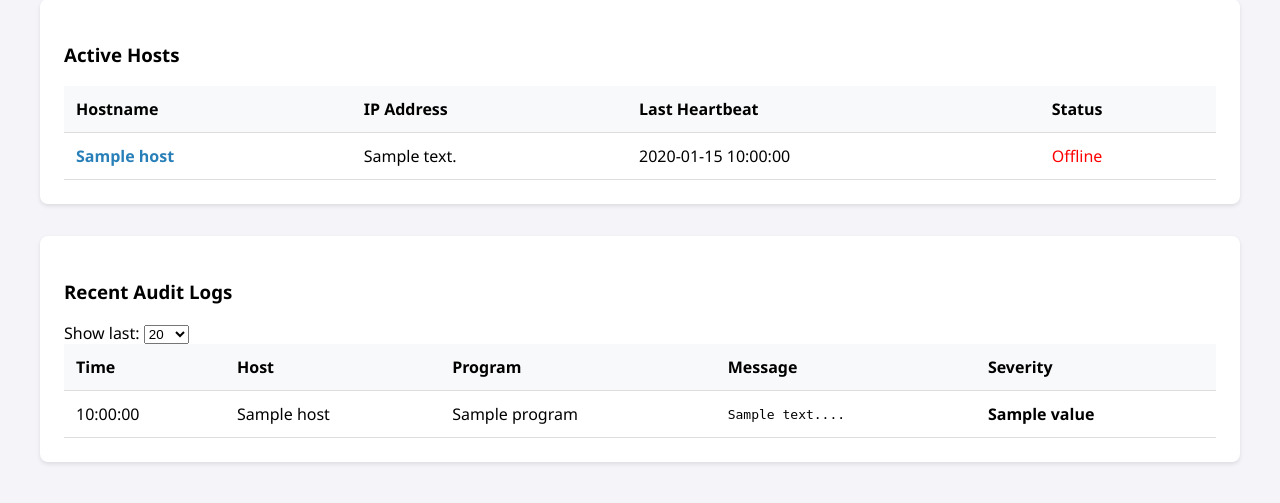
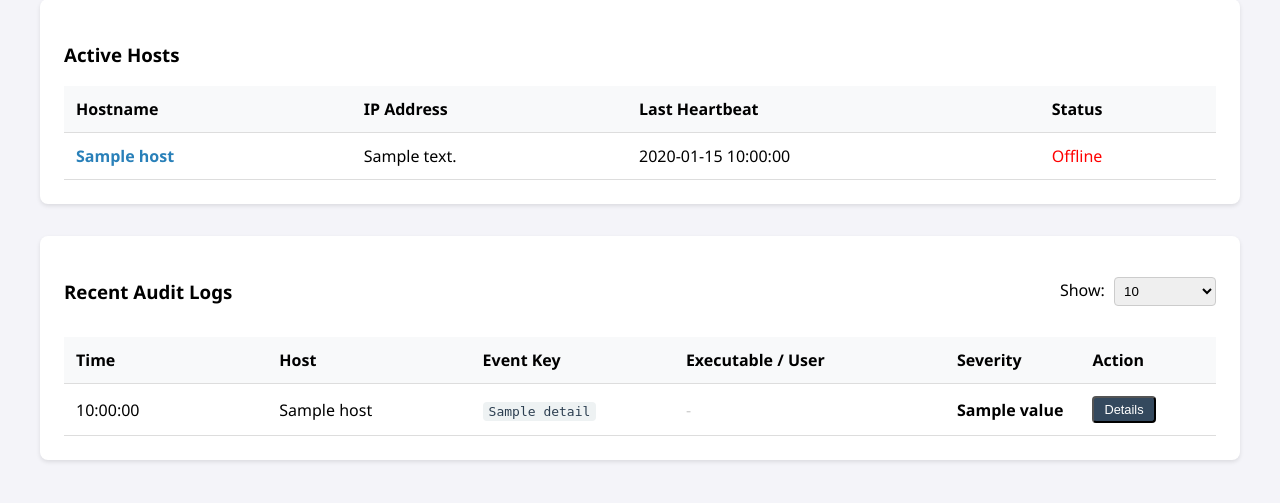
Before and after one commit to arturght06/kso-proj, a Flask app: template server/templates/dashboard.html in a window 1280 px wide. Shown: the part 180-683 px from the top of the page. Run offline with Flask 3, Linux system fonts and the light colour scheme; tables that the repository leaves empty hold one stand-in row (values such as "Sample post"); the template is opened without the code that fills it: values that come from a table or form of the project are taken from there, most other values are stand-ins (such as "Sample title", 1, 10 or a date in 2020); some libraries are stand-ins or nearby versions.

Commit message:
dashboard

```diff
--- a/server/templates/dashboard.html
+++ b/server/templates/dashboard.html
@@ -3,62 +3,77 @@
 {% block content %}
 <script src="https://cdnjs.cloudflare.com/ajax/libs/socket.io/4.0.1/socket.io.js"></script>
 <script type="text/javascript">
+    // Funkcja pomocnicza do przeładowania strony z nowym limitem
+    function changeLimit(limit) {
+        const url = new URL(window.location.href);
+        url.searchParams.set('limit', limit);
+        window.location.href = url.toString();
+    }
+
+    // Funkcja do pokazywania/ukrywania surowego loga
+    function toggleDetails(rowId) {
+        var x = document.getElementById("raw-" + rowId);
+        if (x.style.display === "none") {
+            x.style.display = "table-row";
+        } else {
+            x.style.display = "none";
+        }
+    }
+
     document.addEventListener("DOMContentLoaded", function() {
         var socket = io();
 
         socket.on('connect', function() {
-            console.log("Connected to Dashboard. Requesting ALL streams.");
-            // Send empty object -> Request ALL logs
+            console.log("Connected to Dashboard.");
             socket.emit('start_monitoring', {});
         });
 
-        // 1. Host Status Updates
         socket.on('host_status_update', function(data) {
             var statusSpan = document.getElementById("status-" + data.host_id);
             var lastSeenCell = document.getElementById("last-seen-" + data.host_id);
-
             if (statusSpan) {
-                if (data.is_online) {
-                    statusSpan.style.color = "green";
-                    statusSpan.innerText = "Online";
-                } else {
-                    statusSpan.style.color = "red";
-                    statusSpan.innerText = "Offline";
+                statusSpan.style.color = data.is_online ? "green" : "red";
+                statusSpan.innerText = data.is_online ? "Online" : "Offline";
             }
-            }
-            if (lastSeenCell) {
-                lastSeenCell.innerText = data.last_seen;
-            }
+            if (lastSeenCell) lastSeenCell.innerText = data.last_seen;
         });
 
-        // 2. New Log Updates
+        // Obsługa nowego loga przez WebSocket (Aktualizacja tabeli)
         socket.on('new_log', function(data) {
             var tableBody = document.querySelector("#logs-table tbody");
-            if (!tableBody) return; // Safety check
+            if (!tableBody) return;
+
+            // Generujemy unikalne ID dla wiersza detali
+            var uniqueId = Date.now() + Math.random().toString(36).substr(2, 9);
+
+            // Parsowanie detali (jeśli są)
+            // Backend w 'data' może przysłać surowe message, ale agent przesyła też szczegóły
+            // W WebSocket payload (app.py) musisz upewnić się, że przesyłasz 'details' lub parsować message.
+            // Tutaj zakładamy prostą prezentację, bo WebSocket w app.py wysyła uproszczony payload.
+            // Aby uzyskać pełne detale przez socket, trzeba by zaktualizować app.py -> handle_start_monitoring.
+
+            // Dla uproszczenia w wersji "live" z socketa pokażemy podstawy,
+            // ale po odświeżeniu (z bazy) będą pełne dane.
 
             var row = tableBody.insertRow(0);
-
-            // Highlight animation
             row.style.backgroundColor = "#e8f5e9";
             setTimeout(() => { row.style.transition = "background 1s"; row.style.backgroundColor = "transparent"; }, 500);
 
-            var color = 'black';
-            if(data.severity === 'critical') color = 'red';
-            else if(data.severity === 'warning') color = 'orange';
-
-            // Safe message handling (handle nulls)
-            var safeMessage = (data.message || "").substring(0, 100);
+            var color = data.severity === 'critical' ? 'red' : (data.severity === 'warning' ? 'orange' : 'black');
 
             row.innerHTML = `
                 <td>${data.timestamp}</td>
                 <td>${data.hostname}</td>
-                <td>${data.program}</td>
-                <td style="font-family: monospace;">${safeMessage}...</td>
+                <td><strong>${data.program}</strong></td>
+                <td>${data.message.substring(0, 50)}...</td>
                 <td style="font-weight: bold; color: ${color}">${data.severity}</td>
+                <td><button onclick="alert('${data.message.replace(/'/g, "\\'")}')" class="btn" style="padding: 2px 8px; font-size: 0.8em;">Raw</button></td>
             `;
 
-            if(tableBody.rows.length > 20) {
-                tableBody.deleteRow(20);
+            // Usuń nadmiarowe wiersze
+            var limit = {{ current_limit }};
+            if(tableBody.rows.length > limit) {
+                tableBody.deleteRow(limit);
             }
         });
     });
@@ -103,28 +118,30 @@
 </div>
 
 <div class="card">
+    <div style="display: flex; justify-content: space-between; align-items: center; margin-bottom: 15px;">
         <h3>Recent Audit Logs</h3>
-    <label for="limit-select">Show last:</label>
-    <select id="limit-select">
-        {% for val in [10, 20, 50, 100] %}
-            <option value="{{ val }}" {% if request.args.get('limit', 20, type=int) == val %}selected{% endif %}>{{ val }}</option>
-        {% endfor %}
+
+        <div>
+            <label for="limit-select" style="margin-right: 5px;">Show:</label>
+            <select id="limit-select" onchange="changeLimit(this.value)" style="padding: 5px; border-radius: 4px; border: 1px solid #ccc;">
+                <option value="10" {% if current_limit == 10 %}selected{% endif %}>10</option>
+                <option value="20" {% if current_limit == 20 %}selected{% endif %}>20 (Default)</option>
+                <option value="50" {% if current_limit == 50 %}selected{% endif %}>50</option>
+                <option value="100" {% if current_limit == 100 %}selected{% endif %}>100</option>
             </select>
-    <script>
-        document.getElementById('limit-select').addEventListener('change', function() {
-            const params = new URLSearchParams(window.location.search);
-            params.set('limit', this.value);
-            window.location.search = params.toString();
-        });
-    </script>
+        </div>
+    </div>
+
+    {% if logs %}
         <table id="logs-table">
             <thead>
                 <tr>
-                <th>Time</th>
-                <th>Host</th>
-                <th>Program</th>
-                <th>Message</th>
-                <th>Severity</th>
+                    <th style="width: 15%;">Time</th>
+                    <th style="width: 15%;">Host</th>
+                    <th style="width: 15%;">Event Key</th>
+                    <th style="width: 20%;">Executable / User</th>
+                    <th style="width: 10%;">Severity</th>
+                    <th style="width: 10%;">Action</th>
                 </tr>
             </thead>
             <tbody>
@@ -132,14 +149,48 @@
                 <tr>
                     <td>{{ log.timestamp.strftime('%H:%M:%S') }}</td>
                     <td>{{ log.host.hostname }}</td>
-                <td>{{ log.program }}</td>
-                <td style="font-family: monospace;">{{ log.message[:100] }}...</td>
+
+                    <td>
+                        <span style="background: #eef2f3; padding: 2px 6px; border-radius: 4px; font-family: monospace; color: #2c3e50;">
+                            {{ log.details.get('key_label', 'unknown') if log.details else 'unknown' }}
+                        </span>
+                    </td>
+
+                    <td>
+                        {% if log.details and log.details.get('executable') %}
+                            <div style="font-size: 0.9em; font-weight: bold;">{{ log.details.get('executable') }}</div>
+                        {% endif %}
+                        {% if log.details and log.details.get('uid') %}
+                            <div style="font-size: 0.8em; color: #7f8c8d;">UID: {{ log.details.get('uid') }}</div>
+                        {% endif %}
+                        {% if not log.details or (not log.details.get('executable') and not log.details.get('uid')) %}
+                            <span style="color: #ccc;">-</span>
+                        {% endif %}
+                    </td>
+
                     <td style="font-weight: bold; color: {{ 'red' if log.severity.value == 'critical' else 'orange' if log.severity.value == 'warning' else 'black' }}">
                         {{ log.severity.value }}
+                    </td>
+
+                    <td>
+                        <button onclick="toggleDetails({{ log.id }})" class="btn" style="padding: 4px 10px; font-size: 0.8em; background: #34495e;">
+                            Details
+                        </button>
+                    </td>
+                </tr>
+
+                <tr id="raw-{{ log.id }}" style="display: none; background-color: #f8f9fa;">
+                    <td colspan="6" style="padding: 10px;">
+                        <div style="font-family: monospace; font-size: 0.85em; white-space: pre-wrap; word-break: break-all; color: #555;">
+                            <strong>Raw Message:</strong><br>{{ log.message }}
+                        </div>
                     </td>
                 </tr>
                 {% endfor %}
             </tbody>
         </table>
+    {% else %}
+        <p>No logs received yet.</p>
+    {% endif %}
 </div>
 {% endblock %}
```
Lines whose indentation alone changed are shown as unchanged.
